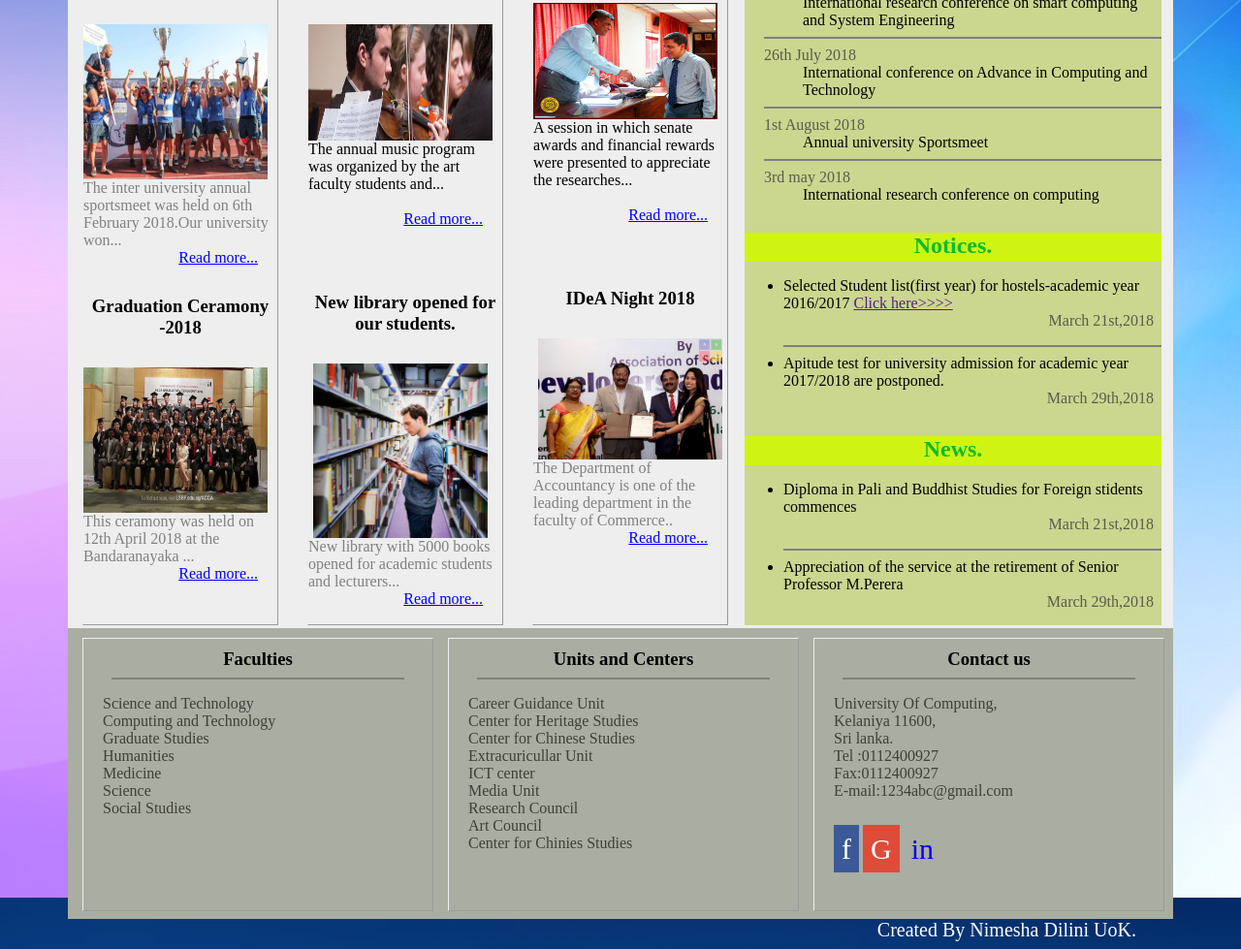
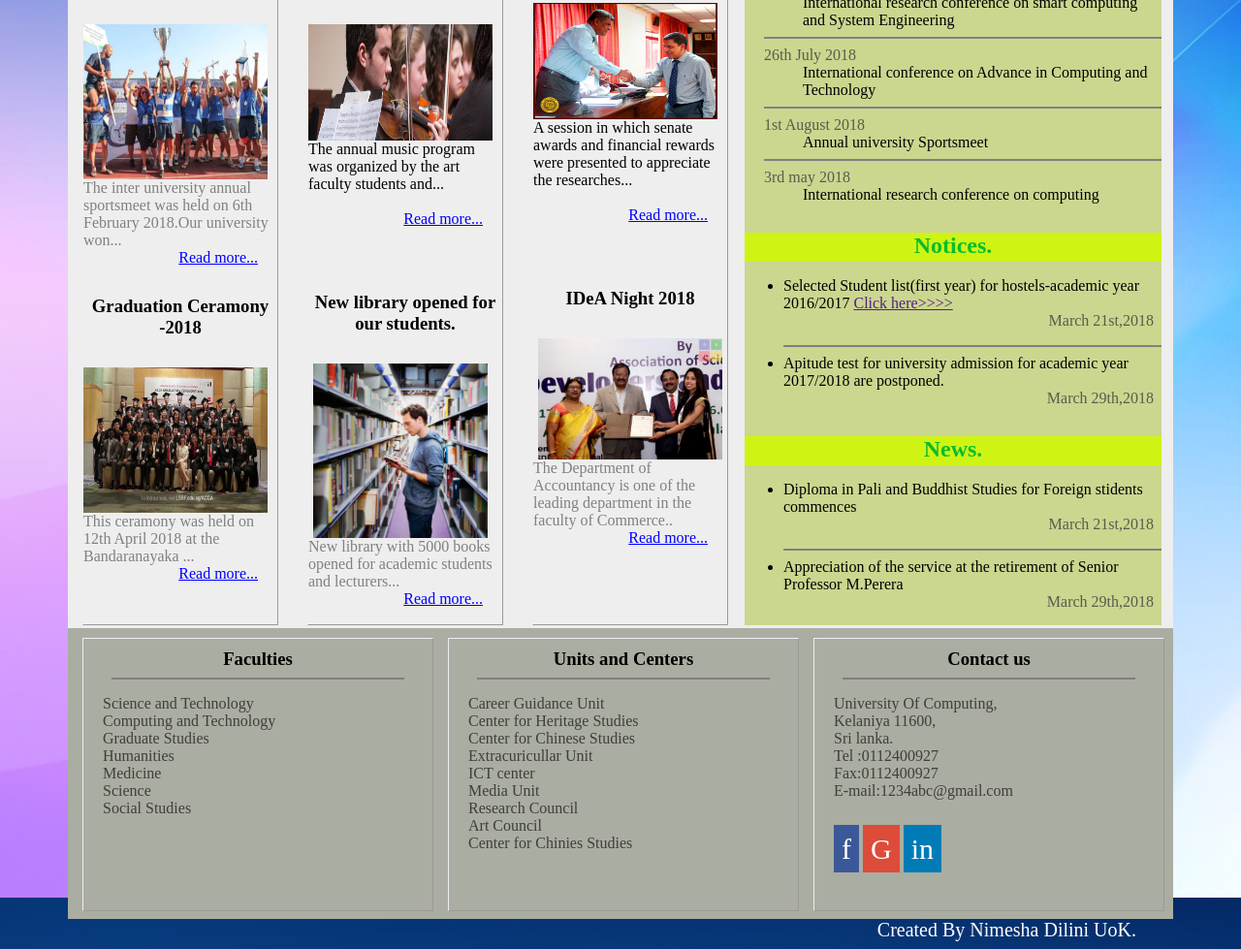
Before and after one commit to EANimesha/EANimesha.github.io, a plain HTML site: page index.html in a window 1280 px wide. Shown: the part 674-1653 px from the top of the page at 97% size. Drawn offline with Linux system fonts and the light colour scheme.

Commit message:
Update artok.css

```diff
--- a/artok.css
+++ b/artok.css
@@ -104,7 +104,7 @@ footer{margin-right:100px;font-size:20px;color:white;}
   color: white;
 }
 
-.fa-linkedin {
+.fa-Linkedin {
   background: #007bb5;
   color: white;
 }
```
